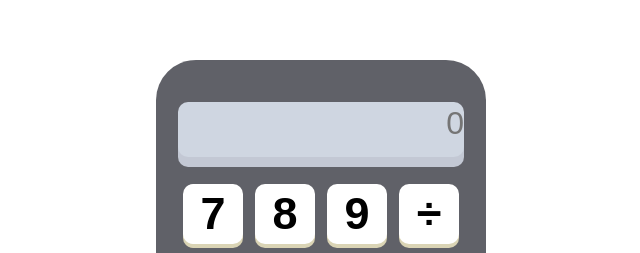
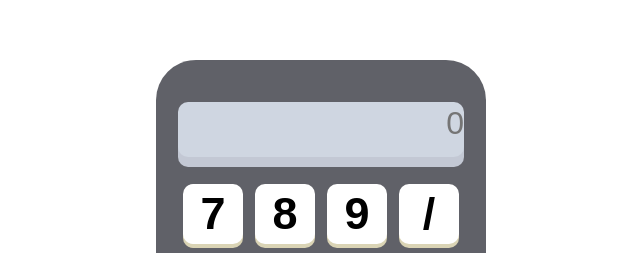
Before and after one commit to Yunuz2019/Alhaji_Number_Cruncher-Zuri, a plain HTML site: page index.html in a window 1280 px wide. Shown: the part 127-380 px from the top of the page, 319-959 px from the left. Drawn offline with Linux system fonts and the light colour scheme.

Commit message:
Update index.html
Signed-off-by: Alhaji <166628564+Yunuz2019@users.noreply.github.com>

```diff
--- a/index.html
+++ b/index.html
@@ -15,7 +15,7 @@
             <td><button><h2>7</h2></button></td>
             <td><button><h2>8</h2></button></td>
             <td><button><h2>9</h2></button></td>
-            <td><button><h2>÷</h2></button></td>
+            <td><button><h2>/</h2></button></td>
         </tr>
         <tr>
             <td><button><h2>4</h2></button></td>
```
